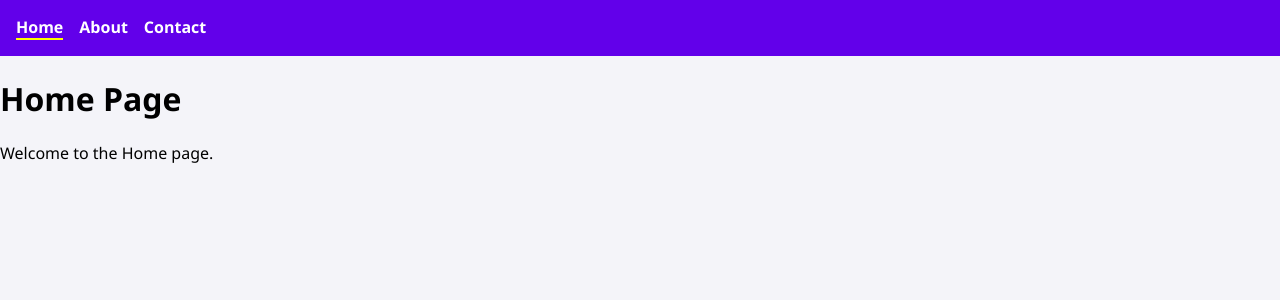
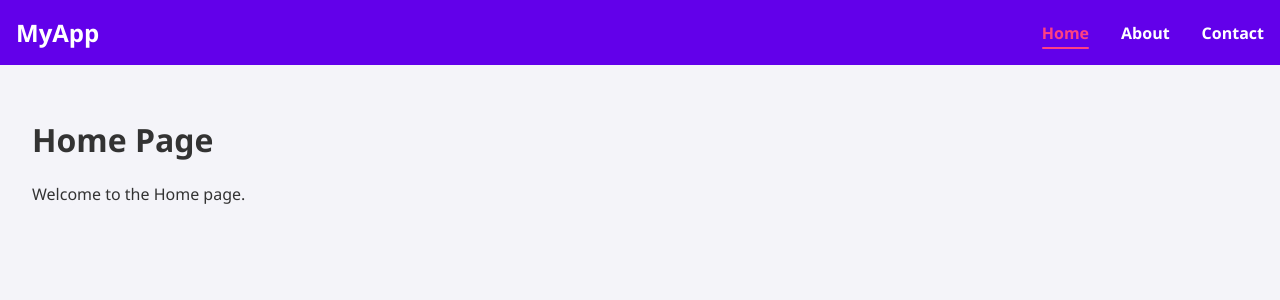
Before and after one commit to VipinCV/vuew, a Vue app: page / in a window 1280 px wide. Shown: the top 300 px of the page. Built offline with nearby package versions, Linux system fonts and the light colour scheme.

Commit message:
new style

```diff
--- a/src/App.vue
+++ b/src/App.vue
@@ -1,33 +1,96 @@
-
 <template>
   <div id="app">
-    <nav>
-      <router-link to="/">Home</router-link>
-      <router-link to="/about">About</router-link>
-      <router-link to="/contact">Contact</router-link>
-    </nav>
-    <router-view />
+    <header>
+      <nav class="navbar">
+        <div class="logo">MyApp</div>
+        <div class="nav-links">
+          <router-link to="/" class="nav-link">Home</router-link>
+          <router-link to="/about" class="nav-link">About</router-link>
+          <router-link to="/contact" class="nav-link">Contact</router-link>
+        </div>
+      </nav>
+    </header>
+    <main>
+      <router-view />
+    </main>
   </div>
 </template>
 
 <style>
+:root {
+  --primary-color: #6200ea;
+  --accent-color: #ff4081;
+  --text-color: #333;
+  --background-color: #f4f4f9;
+  --font-family: 'Segoe UI', sans-serif;
+}
+
 body {
-  font-family: 'Segoe UI', sans-serif;
-  background: #f4f4f9;
+  font-family: var(--font-family);
   margin: 0;
+  background-color: var(--background-color);
+  color: var(--text-color);
 }
-nav {
-  background-color: #6200ea;
+
+#app {
+  display: grid;
+  grid-template-columns: 1fr;
+  grid-template-rows: auto 1fr;
+  min-height: 100vh;
+  background: var(--background-color);
+}
+
+header {
+  background-color: var(--primary-color);
+  color: white;
   padding: 1em;
+}
+
+.navbar {
   display: flex;
-  gap: 1em;
+  justify-content: space-between;
+  align-items: center;
 }
-nav a {
+
+.logo {
+  font-size: 1.5rem;
+  font-weight: bold;
+}
+
+.nav-links {
+  display: flex;
+  gap: 2em;
+}
+
+.nav-link {
   color: white;
   text-decoration: none;
   font-weight: bold;
+  position: relative;
+  transition: color 0.3s ease-in-out;
 }
-nav a.router-link-exact-active {
-  border-bottom: 2px solid yellow;
+
+.nav-link:hover {
+  color: var(--accent-color);
+}
+
+.nav-link.router-link-exact-active {
+  color: var(--accent-color);
+}
+
+.nav-link.router-link-exact-active::after {
+  content: '';
+  position: absolute;
+  bottom: -5px;
+  left: 0;
+  width: 100%;
+  height: 2px;
+  background-color: var(--accent-color);
+  border-radius: 2px;
+}
+
+main {
+  padding: 2em;
+  flex-grow: 1;
 }
 </style>
```
